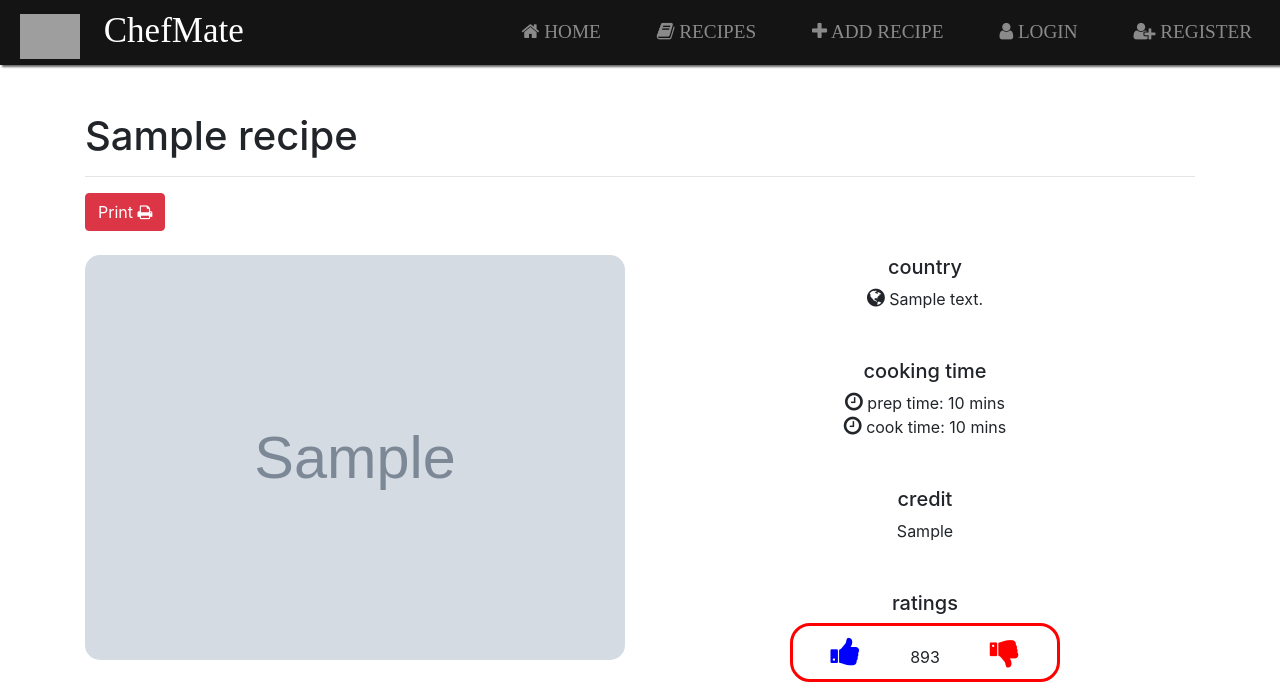
After one commit to jacqueline-walsh/chef-mate, a Flask app: template templates/recipe.html in a window 1280 px wide. The commit adds this page. Shown: the top 686 px of the page. Run offline with Flask 2, Linux system fonts and the light colour scheme; the template is opened without the code that fills it: most values are stand-ins (such as "Sample title", 1, 10 or a date in 2020); grey boxes marked "Sample" are stand-in pictures; some libraries are stand-ins or nearby versions; grey boxes are pictures that could not be loaded.

Commit message:
add receipes page done

```diff
--- a/app.py
+++ b/app.py
@@ -8,32 +8,63 @@ import env as config
 app = Flask(__name__)
 
 # configuration of Database
-app.config['MONGO_DBNAME'] = 'task_manager'
+app.config['MONGO_DBNAME'] = 'chef_mateDB'
 app.config['MONGO_URI'] = config.MONGO_URI
 app.config['SECRET_KEY'] = config.SECRET_KEY
 
 mongo = PyMongo(app)
 
 # routing for pages
+'''
+home page
+'''
 @app.route('/')
 def index():
     return render_template('index.html')
 
-
+'''
+receipes
+'''
+# get all recipes
 @app.route('/recipes')
 def recipes():
-    return render_template("recipes.html",
-                           recipes=mongo.db.recipes.find())
+    return render_template("recipes.html", recipes=mongo.db.recipes.find())
 
+# get a single recipe
+@app.route('/recipe/<recipe_id>')
+def recipe(recipe_id):
+    return render_template("recipe.html", recipe=mongo.db.recipes.find_one({'_id': ObjectId(recipe_id)}))
+
+# add recipe
+@app.route('/add_recipe')
+def add_recipe():
+    the_diet = mongo.db.diets.find()
+    the_cuisine = mongo.db.cuisine.find()
+    return render_template('addrecipe.html',
+                           diets=the_diet, cuisine=the_cuisine)
+
+
+@app.route('/insert_recipe', methods=['POST'])
+def insert_recipe():
+    tasks =  mongo.db.recipes
+    tasks.insert_one(request.form.to_dict())
+    return redirect(url_for('recipes'))
+
+
+
+"""
+Users / Log-in / Register
+"""
+# Register
 @app.route('/register', methods=['GET', 'POST'])
 def register():
-    form = RegistrationForm()
-    if form.validate_on_submit():
-        flash(f'Account created for {form.username.data}!', 'success')
-        return redirect(url_for('index'))
-    return render_template('register.html', title='Register', form=form)
+  form = RegistrationForm()
+  if form.validate_on_submit():
+      flash(f'Account created for {form.username.data}!', 'success')
+      return redirect(url_for('index'))
+  return render_template('register.html', title='Register', form=form)
 
-
+# Login
 @app.route('/login', methods=['GET', 'POST'])
 def login():
   form = LoginForm()
--- a/static/css/login_signup.css
+++ b/static/css/form.css
@@ -8,7 +8,7 @@ This is the custom styling for the login and registration page
 body {
   background-image: url('https://code-institute.s3-eu-west-1.amazonaws.com/chef-mate/cooking-tools-background.png');
   background-color: rgba(255, 255, 255, 0.5);
-  background-repeat: no-repeat;
+  background-repeat: repeat-y;
   height: 100vh;
   background-position: center bottom;
   background-size: cover;
--- a/static/css/style.css
+++ b/static/css/style.css
@@ -11,14 +11,25 @@ body {
     margin-top: 7rem;
 }
 
+#page-container {
+    position: relative;
+    min-height: 100vh;
+}
+
 /* navigation */
-nav {
+nav  {
     background-color:rgb(20, 20, 20);
     box-shadow: 2px 2px 2px #666;
 }
 
 .navbar {
+    font-family: "montserrat";
+    font-size: 20px;
     padding: 0;
+}
+
+.navbar-brand {
+    font-size: 35px;
 }
 
 nav li a {
@@ -30,8 +41,6 @@ nav li a {
     border: none;
     background: none;
     padding: 10px 20px;
-    font-size: 20px;
-    font-family: "montserrat";
     color: #ff0000;
     cursor: pointer;
     transition: 1.5s ease-in-out;
@@ -80,7 +89,128 @@ img.logo {
     border-color: #ff0000;
 }
 
-/* container for login and registration pages */
+/* ************* All Recipes Section ******************** */
+
+/* recipe border */
+.card {
+    border: none;
+}
+
+/* receipe image */
+.card-img-top {
+    border-radius: 15px;
+}
+
+.link-single-recipe:hover {
+    transform: scale(1.1);
+}
+
+/* ************* single Recipes Section ******************** */
+/* print recipe */
+@media print {
+    body {
+      margin: 0;
+      color: #000;
+      background-color: #fff;
+    }
+    nav {
+        display: none;
+    }
+    header {
+        display: none;
+    }
+    .no-print {
+        display: none;
+    }
+    footer {
+        display: none;
+    }
+  }
+
+.fa-globe, .fa-clock-o {
+    font-size: 1.3em;
+}
+
+.ratings {
+    border: 3px solid red;
+    border-radius: 20px;
+    padding: 10px;
+    width: 50%;
+    margin: auto;
+}
+
+span.ratings-value {
+    padding-left: 50px;
+    padding-right: 50px;
+}
+
+.fa-thumbs-up, .fa-thumbs-down {
+    font-size: 2em;
+}
+
+.fa-thumbs-up {
+    color: #0000ff;
+}
+
+.fa-thumbs-down {
+    color: #ff0000;
+}
+
+.list-ingredients-background {
+    background-image: url('https://code-institute.s3-eu-west-1.amazonaws.com/chef-mate/recipes/background-paper.png');
+    background-repeat: no-repeat;
+    background-size: auto cover;
+    margin-bottom: 20px;
+    padding-bottom: 20px;
+    margin-top: -50px !important;
+}
+
+.list-ingredients-background > h3 {
+    margin-top: 120px;
+}
+
+ul.ingredient-list {
+    list-style-type: none;
+    padding-right: 40px;
+    padding-left: 40px;
+}
+
+.note-paper-lines {
+    width: 85%;
+}
+
+/* Receipe steps to follow  */
+p.step-block.clearfix {
+    margin-top: 30px;
+    margin-bottom: 40px;
+    display: flex;
+}
+
+span.step-text {
+    padding-left: 20px;
+}
+/* credit to: https://www.formget.com/css-hr/ */
+hr.hr-steps {
+    height: 30px;
+    width: 50%;
+    border-style: solid;
+    border-color: black;
+    border-width: 1px 0 0 0;
+    border-radius: 20px;
+    }
+    hr.hr-steps:before {
+    display: block;
+    content: "";
+    height: 30px;
+    margin-top: -31px;
+    border-style: solid;
+    border-color: black;
+    border-width: 0 0 1px 0;
+    border-radius: 20px;
+    }
+
+/* ************* container for login and registration pages ***************** */
+
 .content-section {
     background: #fafafa;
     padding: 10px 20px;
@@ -93,7 +223,7 @@ img.logo {
 
 /* footer section */
   footer {
-    position: fixed;
+    position: absolute;
     bottom: 0;
     width: 100%;
     background-color: rgb(20, 20, 20);
@@ -108,6 +238,7 @@ img.logo {
     padding-left: 15px;
 }
 
-hr {
+.footer-hr {
     width: 50%;
+    border: .75px solid #ccc;
 }
--- a/static/js/script.js
+++ b/static/js/script.js
@@ -0,0 +1,28 @@
+/*
+additional dynamic text fields
+*/
+$(document).ready(function(){
+  var next = 1;
+  $(".add-more").click(function(e){
+      e.preventDefault();
+      var addto = "#field" + next;
+      var addRemove = "#field" + (next);
+      next = next + 1;
+      var newIn = '<input autocomplete="off" class="input form-control" id="field' + next + '" name="field' + next + '" type="text">';
+      var newInput = $(newIn);
+      var removeBtn = '<button id="remove' + (next - 1) + '" class="btn btn-danger remove-me" >-</button></div><div id="field">';
+      var removeButton = $(removeBtn);
+      $(addto).after(newInput);
+      $(addRemove).after(removeButton);
+      $("#field" + next).attr('data-source',$(addto).attr('data-source'));
+      $("#count").val(next);
+
+          $('.remove-me').click(function(e){
+              e.preventDefault();
+              var fieldNum = this.id.charAt(this.id.length-1);
+              var fieldID = "#field" + fieldNum;
+              $(this).remove();
+              $(fieldID).remove();
+          });
+  });
+});
--- a/templates/layout.html
+++ b/templates/layout.html
@@ -17,6 +17,8 @@
 </head>
 
 <body>
+  <div id="page-container">
+    <div id="content-wrap">
   <header>
     <!-- navigation-->
     <nav class="navbar navbar-dark fixed-top navbar-expand-md">
@@ -27,10 +29,12 @@
       <a class="navbar-brand img-responsive" href="{{ url_for('index') }}"><img src="https://code-institute.s3-eu-west-1.amazonaws.com/chef-mate/chef-mate-logo.png" alt="chef-mate logo" class="logo"> ChefMate</a>
       <div class="collapse navbar-collapse" id="navbarNavDropdown">
         <ul class="navbar-nav ml-auto">
-          <li class="nav-item"><a class="nav-link" href="{{ url_for('index') }}">home</a></li>
-          <li class="nav-item"><a class="nav-link" href="{{ url_for('recipes') }}">receipes</a></li>
-          <li class="nav-item"><a class="nav-link" href="{{ url_for('login') }}">login</a></li>
-          <li class="nav-item"><a class="nav-link" href="{{ url_for('register') }}">register</a></li>
+          <li class="nav-item"><a class="nav-link" href="{{ url_for('index') }}"><i class="fa fa-home"></i> home</a></li>
+          <li class="nav-item"><a class="nav-link" href="{{ url_for('recipes') }}"><i class="fa fa-book"></i> recipes</a></li>
+          <li class="nav-item"><a class="nav-link" href="{{ url_for('add_recipe') }}"><i class="fa fa-plus"></i> add recipe</a></li>
+          <li class="nav-item"><a class="nav-link" href="{{ url_for('login') }}"><i class="fa fa-user"></i> login</a></li>
+          <li class="nav-item"><a class="nav-link" href="{{ url_for('register') }}"><i class="fa fa-user-plus"></i> register</a></li>
+          <!-- <li class="nav-item"><a class="nav-link" href="#"><i class="fa fa-bar-chart"></i></a></li> -->
         </ul>
       </div>
     </nav>
@@ -54,7 +58,7 @@
   <!-- footer content -->
   <footer>
     <div class="copyright">&copy; 2019 design by Jacqueline Walsh for CI Project</div>
-    <hr/>
+    <hr class="footer-hr">
     <!-- social media dummy links -->
     <div class="social-media">
       <a href="#">
@@ -71,9 +75,12 @@
       </a>
     </div>
   </footer>
+</div>
+</div>
     <!-- cdn links to bootstrap javascript -->
     <script src="https://code.jquery.com/jquery-3.3.1.slim.min.js" integrity="sha384-q8i/X+965DzO0rT7abK41JStQIAqVgRVzpbzo5smXKp4YfRvH+8abtTE1Pi6jizo" crossorigin="anonymous"></script>
     <script src="https://cdnjs.cloudflare.com/ajax/libs/popper.js/1.14.7/umd/popper.min.js" integrity="sha384-UO2eT0CpHqdSJQ6hJty5KVphtPhzWj9WO1clHTMGa3JDZwrnQq4sF86dIHNDz0W1" crossorigin="anonymous"></script>
     <script src="https://stackpath.bootstrapcdn.com/bootstrap/4.3.1/js/bootstrap.min.js" integrity="sha384-JjSmVgyd0p3pXB1rRibZUAYoIIy6OrQ6VrjIEaFf/nJGzIxFDsf4x0xIM+B07jRM" crossorigin="anonymous"></script>
+    <script src="{{ url_for('static', filename='js/script.js')}}"></script>
   </body>
 </html>
--- a/templates/login.html
+++ b/templates/login.html
@@ -1,7 +1,7 @@
 {% extends "layout.html" %}
 <!-- block link for custom styling -->
 {% block login_signup_css %}
-  <link rel="stylesheet" href="{{ url_for('static', filename='css/login_signup.css')}}">
+  <link rel="stylesheet" href="{{ url_for('static', filename='css/form.css')}}">
 {% endblock login_signup_css%}
 <!-- main content block -->
 {% block content %}
--- /dev/null
+++ b/templates/recipe.html
@@ -0,0 +1,84 @@
+{% extends 'layout.html' %}
+<!-- main content block -->
+{% block content %}
+  <!-- recipe title -->
+  <h1 class="mb-3">{{ recipe.recipe_title}}</h1>
+  <hr>
+  <button onclick="window.print()" class="btn btn-danger no-print">Print <i class="fa fa-print"></i></button>
+  <section class="section-one">
+    <div class="row">
+      <div class="card col-md-6 mt-4">
+        <div>
+          <!-- recipe image -->
+          <img class="card-img-top" src="{{ recipe.recipe_image }}" alt="{{recipe.recipe_title}}">
+        </div>
+      </div>
+      <!-- total cooking time - credits - ratings -->
+      <div class="card text-center col-md-6 mt-4">
+        <div>
+          <div class="no-print">
+            <h5> country</h5>
+            <i class="fa fa-globe"></i> {{ recipe.recipe_cuisine.capitalize() }}
+          </div>
+        </div><br><br>
+        <div>
+          <!-- cooking time -->
+            <h5>cooking time</h5>
+              <i class="fa fa-clock-o"></i> prep time:  {{ recipe.recipe_prep }} mins<br>
+              <i class="fa fa-clock-o"></i> cook time:  {{ recipe.recipe_cook }} mins
+        </div>
+        <div><br><br>
+          <!-- credits -->
+          <div class="no-print">
+            <h5>credit</h5>
+              {{ recipe.recipe_credits }}
+            </div>
+        </div>
+        <div><br><br>
+          <!-- ratings -->
+          <div class="no-print">
+            <h5>ratings</h5>
+            <div class="ratings">
+              <i class="fa fa-thumbs-up"></i><span class="ratings-value">893</span><i class="fa fa-thumbs-down"></i>
+            </div>
+        </div>
+        </div>
+      </div>
+  </div>
+</section>
+<br>
+<hr>
+<section class="section-two">
+  <div class="row">
+    <!-- loop to display ingredients -->
+    <div class="col-md-6 mt-4 list-ingredients-background">
+      <h3 class="text-center">Ingredients</h3>
+      {% for ingredients in recipe.recipe_ingredients %}
+        <ul class="ingredient-list">
+          <li class="ingredient-item">{{ ingredients }}</li>
+        </ul>
+        <hr class="note-paper-lines text-center">
+      {% endfor %}
+    </div>
+    <!-- loop to display steps for cooking -->
+    <div class="col-md-6 mt-5">
+        <h3 class="text-center">Steps</h3>
+        {% for steps in recipe.recipe_steps %}
+          {% for i in steps %}
+          {% endfor %}
+              <p class="step-block clearfix">{{ loop.index }}. <span class="step-text">{{ steps }}</span></p>
+              <hr class="hr-steps">
+        {% endfor %}
+      </div>
+  </div>
+</section>
+<hr>
+<section class="section-three no-print">
+  <!-- list of allergens and social sharing buttons -->
+  <div class="row">
+    <div>
+      <h4>This is for allergens and social sharing buttons</h4>
+    </div>
+  </div>
+</section>
+{% endblock content %}
--- a/templates/register.html
+++ b/templates/register.html
@@ -1,7 +1,7 @@
 {% extends 'layout.html' %}
 <!-- block link for custom styling -->
 {% block login_signup_css %}
-  <link rel="stylesheet" href="{{ url_for('static', filename='css/login_signup.css')}}">
+  <link rel="stylesheet" href="{{ url_for('static', filename='css/form.css')}}">
 {% endblock login_signup_css%}
 <!-- main content block -->
 {% block content %}
```
Also changed, not shown: templates/addrecipe.html (added, +116 -0 lines), templates/recipes.html (+19 -5 lines), static/css/index.css (line endings or trailing spaces).
